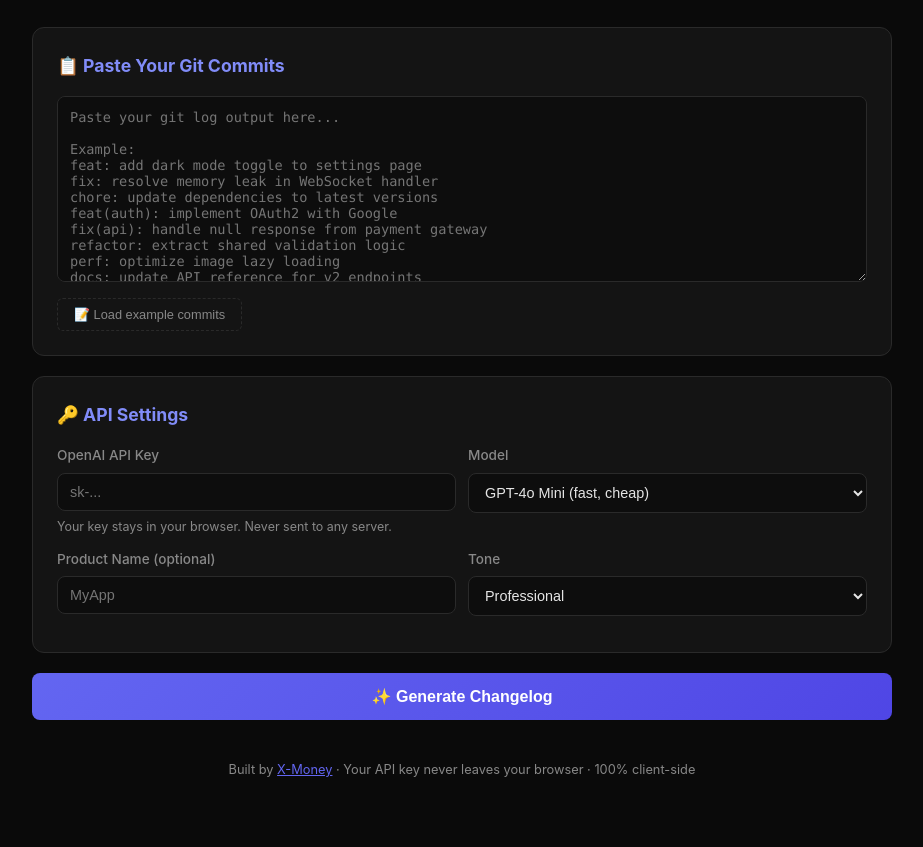
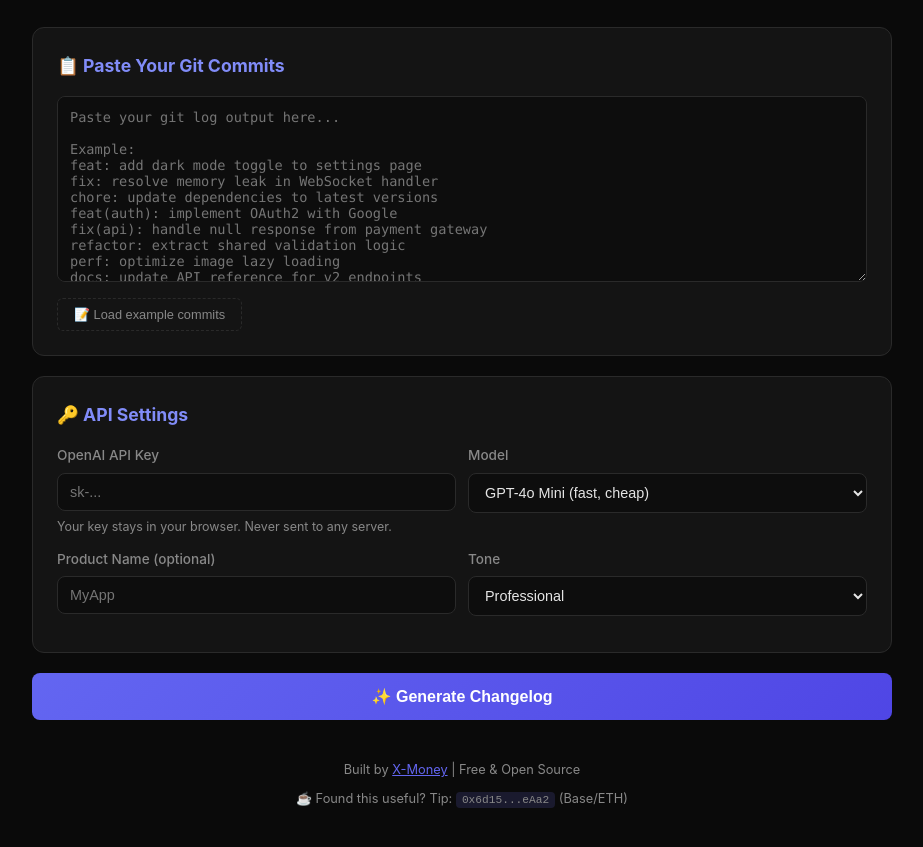
Before and after one commit to writsop/changelog-ai, a plain HTML site: page index.html in a window 1280 px wide. Shown: the part 163-1010 px from the top of the page, without its empty margins (178-1101 px from the left). Drawn offline with Linux system fonts and the light colour scheme.

Commit message:
Add crypto tip jar to footer

```diff
--- a/index.html
+++ b/index.html
@@ -133,7 +133,8 @@ docs: update API reference for v2 endpoints"></textarea>
 </div>
 
 <footer>
-<p>Built by <a href="https://github.com/writsop" style="color:var(--accent)">X-Money</a> · Your API key never leaves your browser · 100% client-side</p>
+<p>Built by <a href="https://github.com/writsop" style="color:var(--accent)">X-Money</a> | Free &amp; Open Source</p>
+<p style="margin-top:8px">☕ Found this useful? Tip: <code style="background:#1a1a2e;padding:2px 6px;border-radius:4px;font-size:.7rem;cursor:pointer" onclick="navigator.clipboard.writeText('0x6d15eE39fB46Eb439d7B19ACEd5d36A4A327eAa2').then(()=>this.textContent='Copied!')" title="Click to copy">0x6d15...eAa2</code> (Base/ETH)</p>
 </footer>
 </div>
 
```
